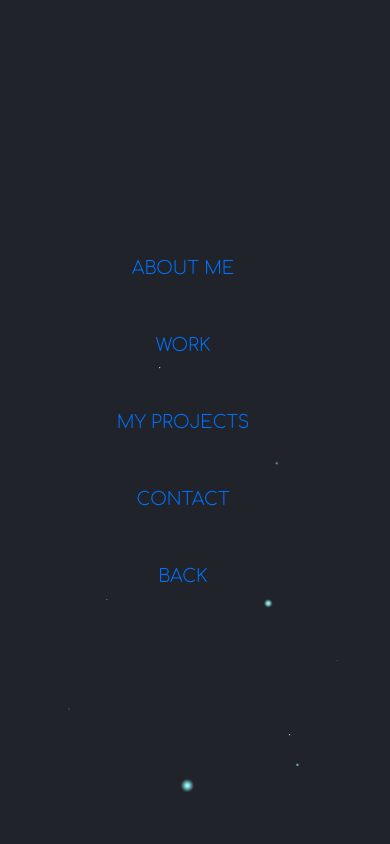
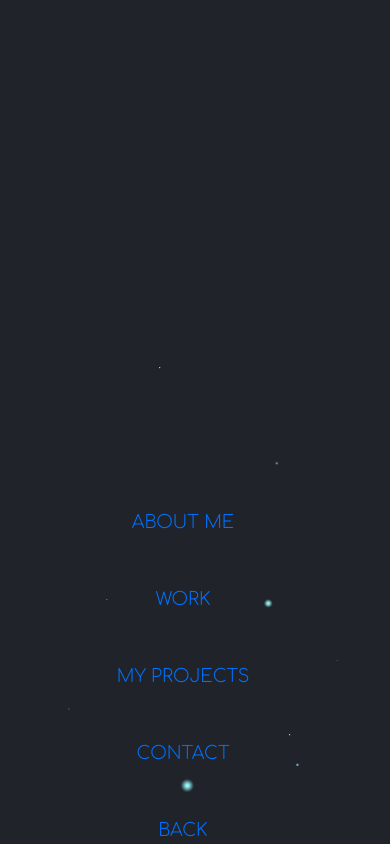
Before and after one commit to ConsoleBot/joshua-portfolio, a React (Vite) app: page / in a window 390 px wide. Both pictures are taken after a click on the icon 362 px from the left and 34 px from the top of the page. Built offline with nearby package versions, Linux system fonts and the light colour scheme.

Commit message:
changes modified for tailwind css change language mode

```diff
--- a/src/Header.tsx
+++ b/src/Header.tsx
@@ -18,7 +18,7 @@ function Header() {
                 <a href="" className="min-h-[40px] min-w-[120px] bg-contain bg-no-repeat bg-center" style={{backgroundImage: `url(${logo})`}}></a>
                 <div className= {isActive ? 'bg-secondary navigation items-center lg:flex block w-full h-full fixed top-0 bottom-0 right-0 left-0' : 'navigation items-center hidden lg:flex' } >
                   <ul role="list"
-                    className={isActive ? 'items-center justify-center gap-[50px] flex gap-x-[24px] text-[18px] font-semibold mr-[24px] uppercase flex-wrap justify-end flex-col h-full' : 'flex gap-x-[24px] text-[18px] font-semibold mr-[24px] uppercase flex-wrap justify-end'}>
+                    className={isActive ? 'items-center gap-[50px] flex gap-x-[24px] text-[18px] font-semibold mr-[24px] uppercase flex-wrap justify-end flex-col h-full' : 'flex gap-x-[24px] text-[18px] font-semibold mr-[24px] uppercase flex-wrap justify-end'}>
                     <li className="{% if page_title == 'home' %}text-primary{% endif %}">
                       <a href="" className="text-primary font-light cursor-poiinter" data-target="home">About Me</a>
                     </li>
--- a/src/index.css
+++ b/src/index.css
@@ -1,4 +1,4 @@
-@import url('https://fonts.googleapis.com/css2?family=Comfortaa:wght@300;400;500;600;700&display=swap');
+@import url("https://fonts.googleapis.com/css2?family=Comfortaa:wght@300;400;500;600;700&display=swap");
 
 @tailwind base;
 @tailwind components;
```
